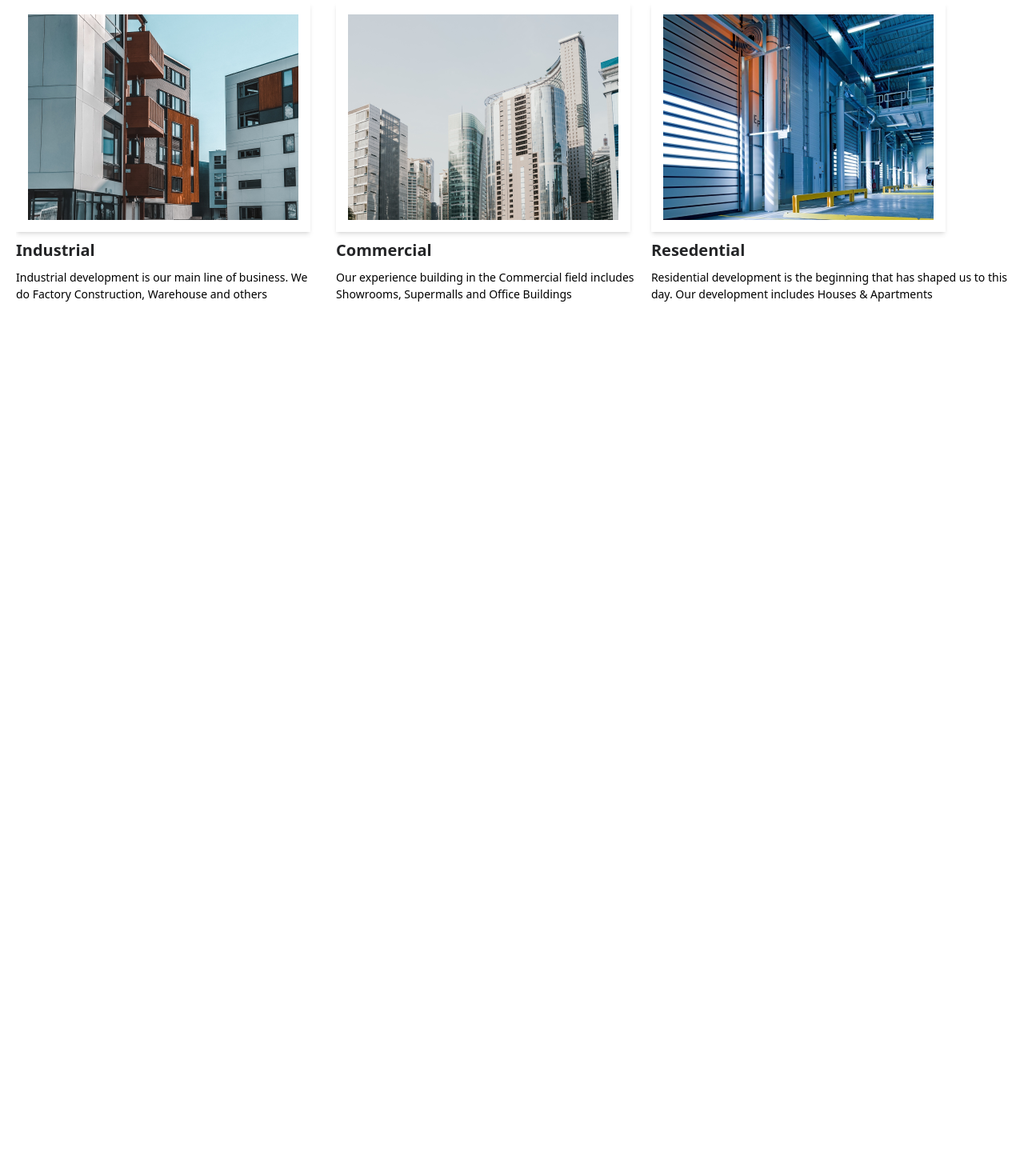
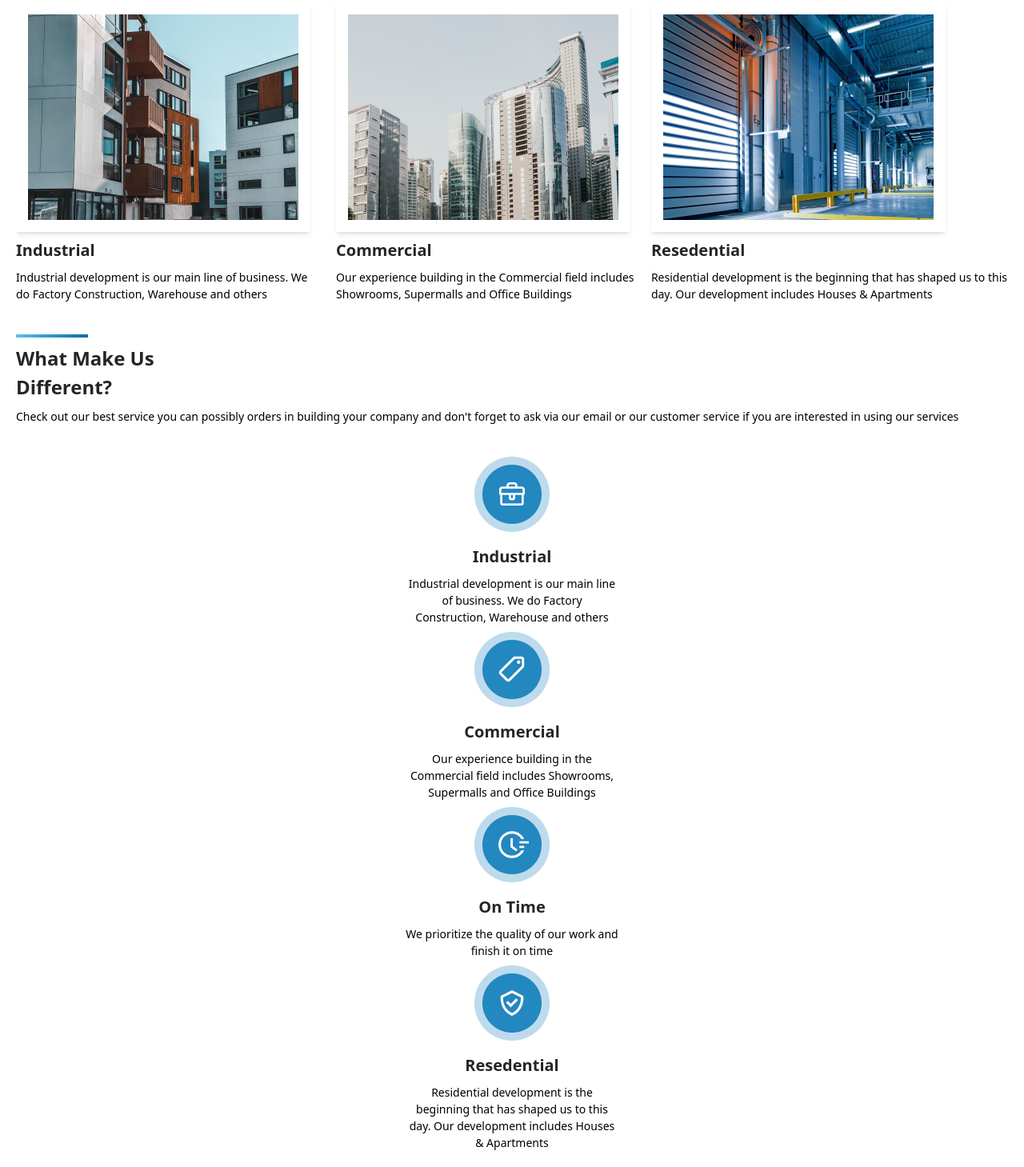
Before and after one commit to dani24sahu/Real-Estate-TailwindCSS, a website built with Vite: page index.html in a window 1280 px wide. Shown: the part 935-2394 px from the top of the page at 80% size. Before the commit the page ends 1333 px from the top, so only its background shows below. Built offline with nearby package versions, Linux system fonts and the light colour scheme.

Commit message:
Created Features Section

```diff
--- a/index.html
+++ b/index.html
@@ -120,8 +120,8 @@
 
         <!-- Services Cards -->
         <div class="flex mt-4 gap-5 overflow-x-auto">
-          <!-- img1 -->
-          <div class="flex flex-col gap-2 min-w-[16.25rem]">
+          <!-- card1 -->
+          <div class="flex flex-col gap-2 min-w-[16.625rem]">
             <div>
               <img class="shadow-md" src="service1.png" alt="Service1" />
             </div>
@@ -131,7 +131,7 @@
               Construction, Warehouse and others
             </p>
           </div>
-          <!-- img2 -->
+          <!-- card2 -->
           <div class="flex flex-col gap-2 min-w-[16.25rem]">
             <div>
               <img class="shadow-md" src="service2.png" alt="Service2" />
@@ -142,7 +142,7 @@
               Showrooms, Supermalls and Office Buildings
             </p>
           </div>
-          <!-- img3 -->
+          <!-- card3 -->
           <div class="flex flex-col gap-2 min-w-[16.25rem]">
             <div>
               <img class="shadow-md" src="service3.png" alt="Service3" />
@@ -155,6 +155,69 @@
           </div>
         </div>
       </section>
+
+      <!-------------------------------------- Features Section---------------------------------------->
+      <section class="p-5">
+        <div class="flex flex-col gap-2 ">
+          <div class="h-1 w-[90px] blue-grad"></div>
+          <h2 class="text-xl font-semibold text-black-dark">
+            What Make Us <br />
+            Different?
+          </h2>
+          <p class="text-base text-gray-dark">
+            Check out our best service you can possibly orders in building your
+            company and don't forget to ask via our email or our customer
+            service if you are interested in using our services
+          </p>
+        </div>
+
+        <!-- Feature Cards -->
+        <div class="flex flex-col items-center text-center mt-10">
+          <!-- card1 -->
+          <div class="flex items-center flex-col gap-2 max-w-[16.25rem]">
+            <div>
+              <img src="feature1.png" alt="Service1" />
+            </div>
+            <h3 class="text-lg mt-2 font-semibold text-black-dark">Industrial</h3>
+            <p class="text-base text-gray-dark mb-2">
+              Industrial development is our main line of business. We do Factory
+              Construction, Warehouse and others
+            </p>
+          </div>
+          <!-- card2 -->
+          <div class="flex items-center flex-col gap-2 max-w-[16.625rem]">
+            <div>
+              <img src="feature2.png" alt="Service2" />
+            </div>
+            <h3 class="text-lg mt-2 font-semibold text-black-dark">Commercial</h3>
+            <p class="text-base text-gray-dark mb-2">
+              Our experience building in the Commercial field includes
+              Showrooms, Supermalls and Office Buildings
+            </p>
+          </div>
+          <!-- card3 -->
+          <div class="flex items-center flex-col gap-2 max-w-[16.625rem]">
+            <div>
+              <img src="feature3.png" alt="Service3" />
+            </div>
+            <h3 class="text-lg mt-2 font-semibold text-black-dark">On Time</h3>
+            <p class="text-base text-gray-dark mb-2">
+              We prioritize the quality of our work and finish it on time
+            </p>
+          </div>
+          <!-- card4 -->
+          <div class="flex items-center flex-col gap-2 max-w-[16.625rem]">
+            <div>
+              <img src="feature4.png" alt="Service3" />
+            </div>
+            <h3 class="text-lg mt-2 font-semibold text-black-dark">Resedential</h3>
+            <p class="text-base text-gray-dark">
+              Residential development is the beginning that has shaped us to
+              this day. Our development includes Houses & Apartments
+            </p>
+          </div>
+        </div>
+      </section>
     </main>
 
     <script type="module" src="/main.js"></script>
```
Also changed, not shown: feature1.png (added), feature2.png (added), feature3.png (added), feature4.png (added).
